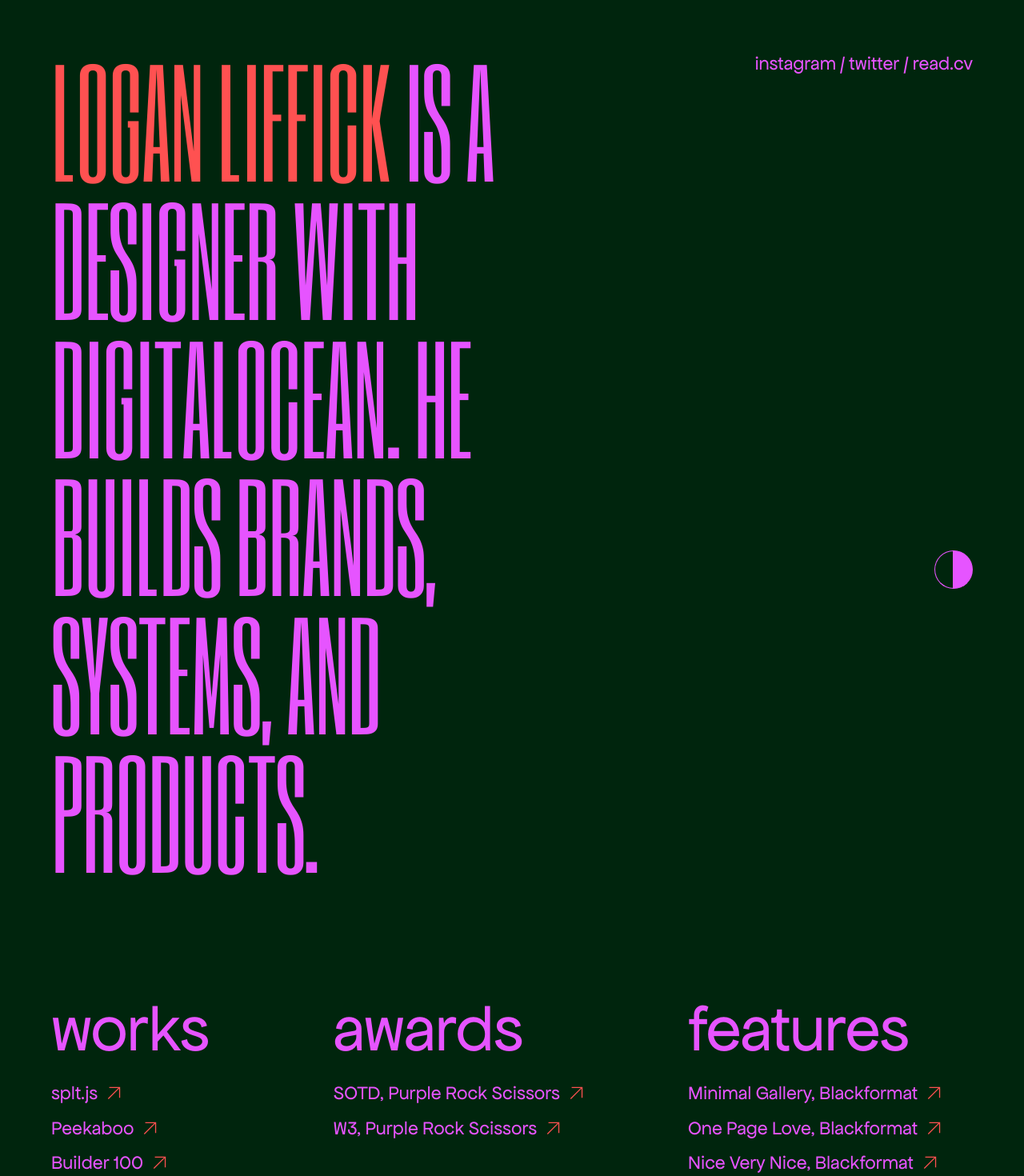
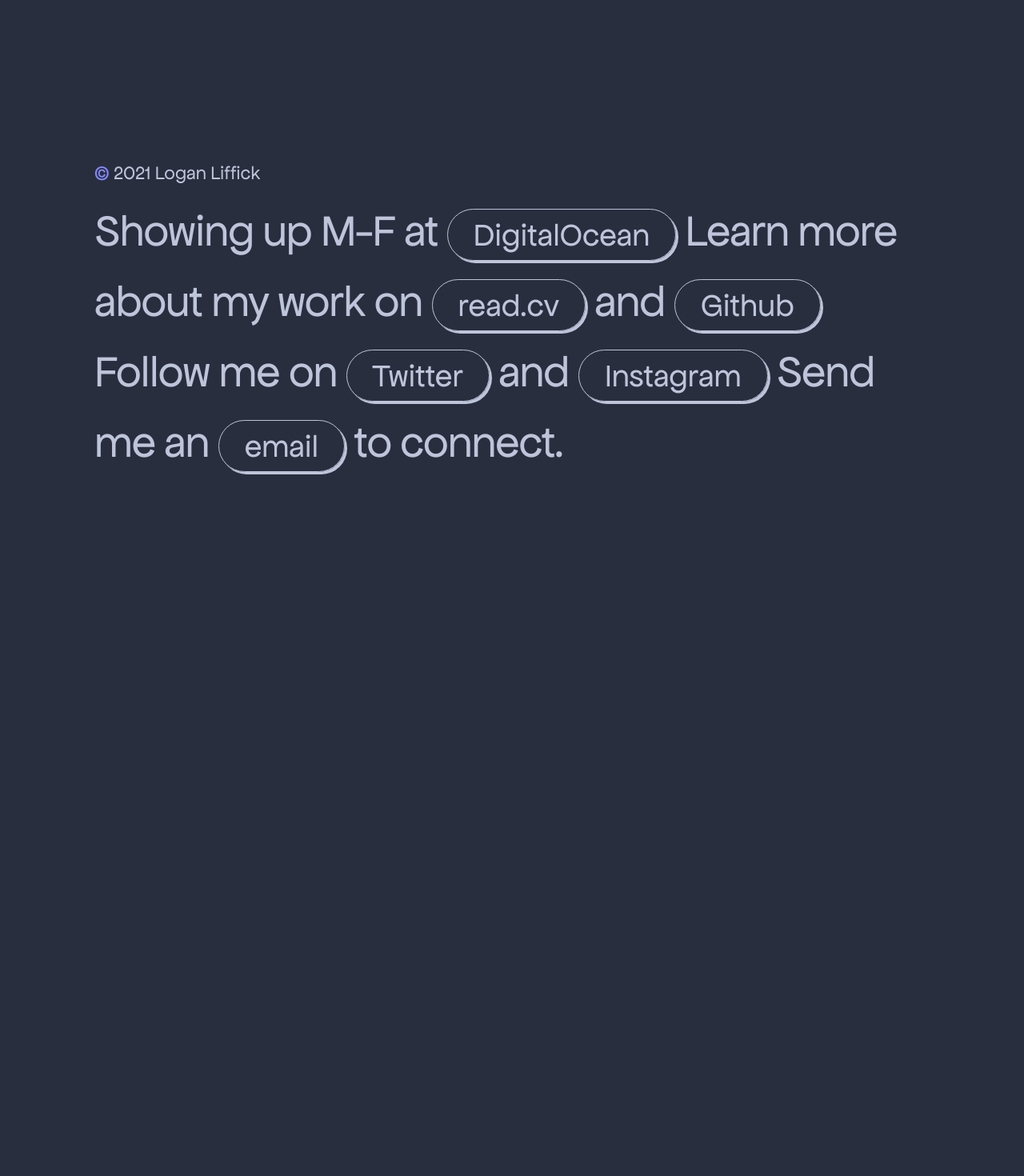
Before and after one commit to loganliffick/personal-site, a Next.js app: page / in a window 1280 px wide. Shown: the top 1470 px of the page at 80% size. After the commit the page ends 800 px from the top, so only its background shows below. Built offline with nearby package versions, Linux system fonts and the light colour scheme.

Commit message:
update 8.06

```diff
--- a/src/components/link.js
+++ b/src/components/link.js
@@ -1,47 +1,31 @@
-import styled, { ThemeProvider, createGlobalStyle } from 'styled-components';
+import styled from 'styled-components';
 
-const ArrowPath = styled.path`
-  fill: ${(props) => props.theme.tertiary};
-`;
+const A = styled.a`
+  border: 1px solid currentColor;
+  border-radius: 100px;
+  box-shadow: 3px 3px 0px currentColor;
+  font-size: 40px;
+  letter-spacing: 0px;
+  line-height: 40px;
+  padding: 10px 32px;
+  transition: box-shadow 0.2s ease;
 
-const Svg = styled.svg`
-  transition: transform 0.1s ease;
-`;
+  &:hover {
+    box-shadow: 0px 0px 0px currentColor;
+  }
 
-const Container = styled.a`
-  display: flex;
-  align-items: center;
-  margin-bottom: calc(10px + 0.25vw);
-
-  &:hover svg {
-    transform: translate3d(10px, -5px, 0);
+  @media only screen and (max-width: 560px) {
+    box-shadow: 2px 2px 0px currentColor;
+    font-size: 24px;
+    line-height: 40px;
+    padding: 8px 24px;
   }
-`;
-
-const P = styled.p`
-  margin-right: 12px;
 `;
 
 export default function Link(props) {
   return (
-    <li>
-      <Container href={props.link} target="_blank" rel="noopener">
-        <P>{props.name}</P>
-        <Svg
-          width="calc(13px + 0.3vw)"
-          height="calc(13px + 0.3vw)"
-          viewBox="0 0 13 13"
-          fill="none"
-          xmlns="http://www.w3.org/2000/svg"
-        >
-          <ArrowPath
-            fill-rule="evenodd"
-            clip-rule="evenodd"
-            d="M2 0.499999L12.5 0.5L12.5 11H11.5V2.20711L1.35355 12.3536L0.646447 11.6464L10.7929 1.5L2 1.5L2 0.499999Z"
-            fill="#3529C0"
-          />
-        </Svg>
-      </Container>
-    </li>
+    <A href={props.url} target="_blank" rel="noopener">
+      {props.name}
+    </A>
   );
 }
--- a/src/components/themes.js
+++ b/src/components/themes.js
@@ -1,39 +1,15 @@
-import styled, { createGlobalStyle } from 'styled-components';
+import { createGlobalStyle } from 'styled-components';
 
-export const daydream = {
-  primary: '#7000FF',
-  secondary: '#E8D4CC',
-  tertiary: '#1C0846',
+export const lightTheme = {
+  primary: '#0D0E2C',
+  secondary: '#F1F1F1',
+  tertiary: '#4F56FF',
 };
 
-export const gumtree = {
-  primary: '#e654ff',
-  secondary: '#00250d',
-  tertiary: '#ff5151',
-};
-
-export const berry = {
-  primary: '#49002C',
-  secondary: '#AAA8FF',
-  tertiary: '#004D48',
-};
-
-export const sorbet = {
-  primary: '#00FF75',
-  secondary: '#744280',
-  tertiary: '#FFC4B7',
-};
-
-export const rockyRoad = {
-  primary: '#320000',
-  secondary: '#C7CFAF',
-  tertiary: '#2400FF',
-};
-
-export const vineyard = {
-  primary: '#A981FF',
-  secondary: '#323300',
-  tertiary: '#FFAD61',
+export const darkTheme = {
+  primary: '#BEC4D9',
+  secondary: '#292E3E',
+  tertiary: '#8489FF',
 };
 
 export const GlobalStyle = createGlobalStyle`
@@ -41,50 +17,3 @@
     background: ${(props) => props.theme.secondary};
   }
 `;
-
-const Button = styled.button`
-  display: flex;
-  position: fixed;
-  bottom: 64px;
-  right: 64px;
-  transition: transform 0.1s ease;
-  z-index: 10;
-
-  &:hover {
-    transform: rotate(45deg);
-  }
-
-  &:active {
-    // transform: rotate(120deg);
-    transform: scale(0.9);
-  }
-
-  @media only screen and (max-width: 600px) {
-    bottom: 24px;
-    right: 24px;
-  }
-`;
-
-const LeftColor = styled.div`
-  display: block;
-  position: static;
-  width: 24px;
-  height: 48px;
-  border: 1px solid ${(props) => props.theme.primary};
-  border-radius: 100px 0 0 100px;
-  background: ${(props) => props.theme.secondary};
-`;
-
-const RightColor = styled(LeftColor)`
-  border-radius: 0 100px 100px 0;
-  background: ${(props) => props.theme.primary};
-`;
-
-export default function Selector(props) {
-  return (
-    <Button onClick={props.onClick}>
-      <LeftColor />
-      <RightColor />
-    </Button>
-  );
-}
--- a/src/pages/index.js
+++ b/src/pages/index.js
@@ -1,74 +1,56 @@
-import React, { useState } from 'react';
+import React, { useEffect, useState } from 'react';
 import Head from 'next/head';
 import styled, { ThemeProvider } from 'styled-components';
+import { lightTheme, darkTheme, GlobalStyle } from '../components/themes';
 import Link from '../components/link';
-import Selector, {
-  daydream,
-  gumtree,
-  berry,
-  sorbet,
-  rockyRoad,
-  vineyard,
-  GlobalStyle,
-} from '../components/themes';
+
+const useThemeDetector = () => {
+  const getMatchMedia = () => window.matchMedia('(prefers-color-scheme: dark)');
+
+  const [isDarkTheme, setIsDarkTheme] = useState(getMatchMedia().matches);
+
+  const mqListener = (e) => {
+    setIsDarkTheme(e.matches);
+  };
+
+  useEffect(() => {
+    const mq = getMatchMedia();
+    mq.addListener(mqListener);
+    return () => mq.removeListener(mqListener);
+  }, []);
+  return isDarkTheme;
+};
 
 const Main = styled.main`
+  align-items: center;
   color: ${(props) => props.theme.primary};
-  padding: 64px;
+  display: flex;
+  height: 100vh;
+  justify-content: center;
+  width: 100vw;
 
   & span {
     color: ${(props) => props.theme.tertiary};
   }
 
-  @media only screen and (max-width: 600px) {
-    padding: 24px 24px 40px 24px;
+  @media only screen and (max-width: 560px) {
+    display: block;
+    height: auto;
   }
 `;
 
 const Section = styled.section`
-  display: flex;
-  justify-content: space-between;
-  flex-wrap: wrap;
-  margin-bottom: 120px;
+  margin: 0 64px;
+  width: 1044px;
 
-  @media only screen and (max-width: 600px) {
-    margin-bottom: 80px;
-  }
-`;
-
-const HeroText = styled.h1`
-  width: 50%;
-
-  @media only screen and (max-width: 600px) {
-    width: 100%;
-  }
-`;
-
-const List = styled.ul`
-  margin-right: 40px;
-  margin-top: 20px;
-  margin-bottom: 20px;
-`;
-
-const Div = styled.div`
-  display: flex;
-  position: fixed;
-  top: 64px;
-  right: 64px;
-
-  @media only screen and (max-width: 600px) {
-    margin-top: 24px;
-    position: static;
+  @media only screen and (max-width: 560px) {
+    margin: 32px 24px 0px 24px;
+    width: auto;
   }
 `;
 
 export default function Home() {
-  const [theme, setTheme] = useState('light');
-
-  const themeToggler = () => {
-    theme === 'light' ? setTheme('dark') : setTheme('light');
-    console.log(theme);
-  };
+  //const isDarkTheme = useThemeDetector();
 
   return (
     <>
@@ -87,117 +69,33 @@
           type="font/woff2"
           crossOrigin=""
         />
-        <link
-          rel="preload"
-          href="/fonts/SixCaps-Regular.ttf"
-          as="font"
-          type="font/ttf"
-          crossOrigin=""
-        />
       </Head>
-      <ThemeProvider theme={theme === 'light' ? gumtree : berry}>
+      {/* <ThemeProvider theme={isDarkTheme ? darkTheme : lightTheme}> */}
+      <ThemeProvider theme={darkTheme}>
         <GlobalStyle />
         <Main>
-          <Selector onClick={themeToggler} />
           <Section>
-            <HeroText>
-              <span>logan liffick</span> is a designer with{' '}
-              <a href="https://digitalocean.com" target="_blank" rel="noopener">
-                digitalocean
-              </a>
-              . He builds brands, systems, and products.
-            </HeroText>
-            <Div>
-              <p>
-                <a
-                  href="https://instagram.com/logan_liffick"
-                  target="_blank"
-                  rel="noopener"
-                >
-                  instagram
-                </a>{' '}
-                /{' '}
-                <a
-                  href="https://twitter.com/logan_liffick"
-                  target="_blank"
-                  rel="noopener"
-                >
-                  twitter
-                </a>{' '}
-                /{' '}
-                <a
-                  href="https://read.cv/logan_liffick"
-                  target="_blank"
-                  rel="noopener"
-                >
-                  read.cv
-                </a>
-              </p>
-            </Div>
+            <h1>
+              <span>©</span> 2021 Logan Liffick
+            </h1>
+            <h2>
+              Showing up M-F at{' '}
+              <Link url="https://digitalocean.com" name="DigitalOcean" /> Learn
+              more about my work on{' '}
+              <Link url="https://read.cv/logan_liffick" name="read.cv" /> and{' '}
+              <Link url="https://github.com/logan-liffick" name="Github" />{' '}
+              Follow me on{' '}
+              <Link url="https://twitter.com/logan_liffick" name="Twitter" />{' '}
+              and{' '}
+              <Link
+                url="https://instagram.com/logan_liffick"
+                name="Instagram"
+              />{' '}
+              Send me an{' '}
+              <Link url="mailto:hello@loganliffick.com" name="email" /> to
+              connect.
+            </h2>
           </Section>
-          <Section>
-            <List>
-              <li>
-                <h2>works</h2>
-              </li>
-              <Link name="splt.js" link="https://spltjs.com" />
-              <Link name="Peekaboo" link="https://peekabooi.cyou" />
-              <Link name="Builder 100" link="https://builder100.com" />
-              <Link
-                name="Facebook Partners"
-                link="https://businesspartners.fb.com"
-              />
-              <Link name="Blackformat" link="https://blackformat.netlify.app" />
-              <Link
-                name="Coco iOS Stickers"
-                link="https://apps.apple.com/pk/app/pixar-stickers-coco/id1299230002"
-              />
-            </List>
-            <List>
-              <li>
-                <h2>awards</h2>
-              </li>
-              <Link
-                name="SOTD, Purple Rock Scissors"
-                link="https://www.awwwards.com/sites/purple-rock-scissors"
-              />
-              <Link
-                name="W3, Purple Rock Scissors"
-                link="https://www.w3award.com/winners/list/view/?event=1037&award=4"
-              />
-            </List>
-            <List>
-              <li>
-                <h2>features</h2>
-              </li>
-              <Link
-                name="Minimal Gallery, Blackformat"
-                link="https://minimal.gallery/blackformat/"
-              />
-              <Link
-                name="One Page Love, Blackformat"
-                link="https://onepagelove.com/blackformat"
-              />
-              <Link
-                name="Nice Very Nice, Blackformat"
-                link="https://www.niceverynice.com/stories/font-pairings"
-              />
-            </List>
-            <List>
-              <li>
-                <h2>speaking</h2>
-              </li>
-              <Link
-                name="UCF Alumni Panel"
-                link="https://youtu.be/6Bvfv_HbHao"
-              />
-            </List>
-          </Section>
-          <footer>
-            <p>
-              <span>©</span> 2021 Logan Liffick
-            </p>
-          </footer>
         </Main>
       </ThemeProvider>
     </>
--- a/src/styles/globals.css
+++ b/src/styles/globals.css
@@ -7,29 +7,21 @@
 
 html,
 body {
+  font-size: 18px;
+  margin: 0;
   padding: 0;
-  margin: 0;
-  font-size: 18px;
 }
 
-::selection {
-  color: #fff;
-}
+/* ::selection {
+  background: #fff;
+} */
 
 @font-face {
+  font-display: swap;
   font-family: 'Apfel Grotezk';
-  src: url('/fonts/ApfelGrotezk-Regular.woff2');
   font-style: normal;
   font-weight: 400;
-  font-display: swap;
-}
-
-@font-face {
-  font-family: 'Six Caps';
-  src: url('/fonts/SixCaps-Regular.ttf');
-  font-style: normal;
-  font-weight: 400;
-  font-display: swap;
+  src: url('/fonts/ApfelGrotezk-Regular.woff2');
 }
 
 a {
@@ -37,41 +29,28 @@
   text-decoration: none;
 }
 
-ul {
-  list-style: none outside none;
-}
-
-button {
-  cursor: pointer;
-  background: transparent;
-  outline: none;
-  border: 0;
-}
-
 h1 {
-  font-family: 'Six Caps';
-  font-size: calc(80px + 7.25vw);
-  line-height: calc(80px + 7.25vw);
+  color: inherit;
+  font-family: 'Apfel Grotezk';
+  font-size: 24px;
   font-weight: 400;
-  letter-spacing: -2px;
-  text-transform: uppercase;
-  color: inherit;
+  line-height: 24px;
+  margin-bottom: 16px;
 }
 
 h2 {
+  color: inherit;
   font-family: 'Apfel Grotezk';
-  font-size: calc(56px + 2vw);
-  line-height: calc(64px + 2vw);
+  font-size: 56px;
   font-weight: 400;
   letter-spacing: -1px;
-  color: inherit;
-  margin-bottom: calc(8px + 1vw);
+  line-height: 88px;
 }
 
-p {
-  font-family: 'Apfel Grotezk';
-  font-size: calc(20px + 0.3vw);
-  line-height: calc(24px + 0.5vw);
-  font-weight: 400;
-  color: inherit;
+@media only screen and (max-width: 560px) {
+  h2 {
+    font-size: 32px;
+    letter-spacing: 0px;
+    line-height: 56px;
+  }
 }
```
Also changed, not shown: public/fonts/SixCaps-Regular.ttf (deleted).
